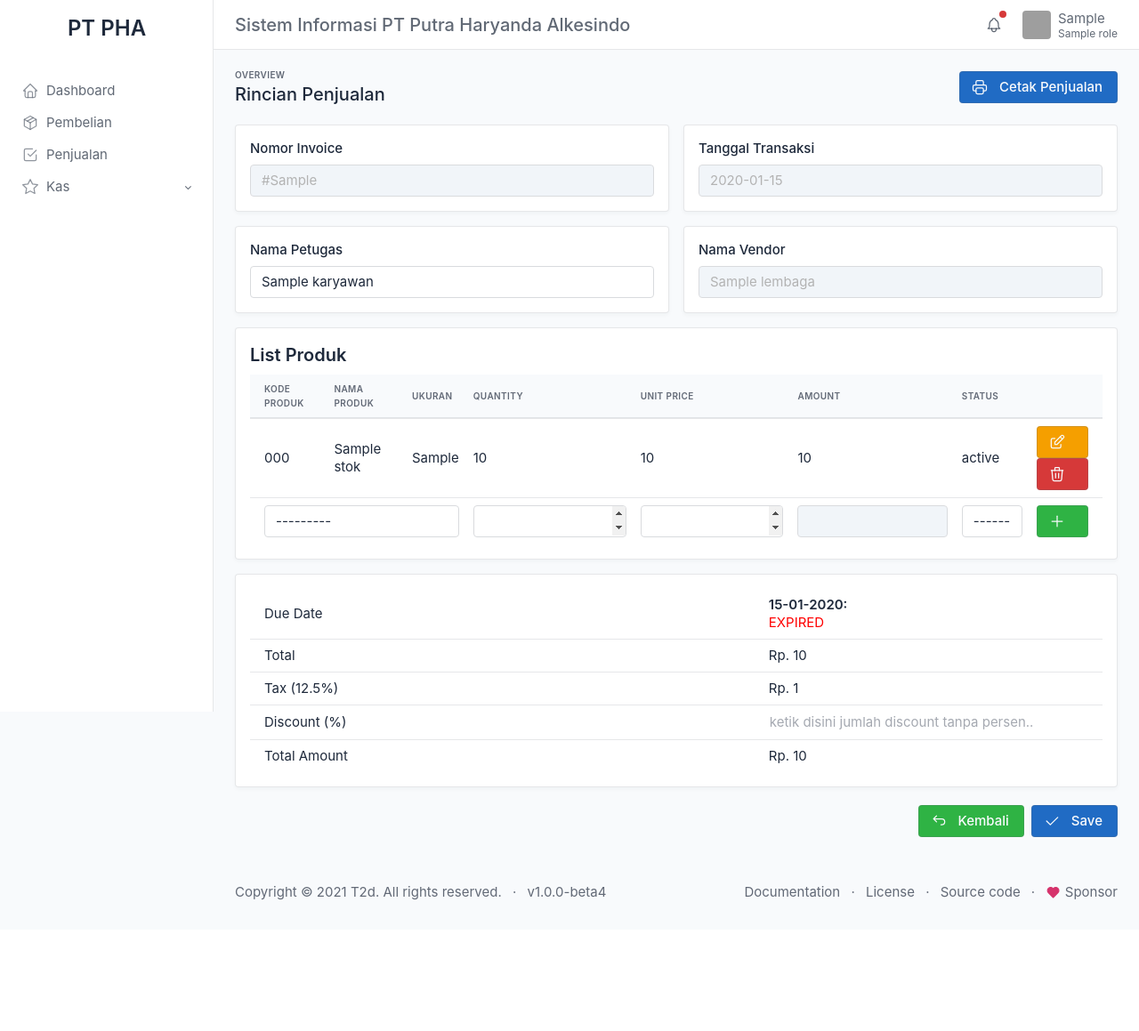
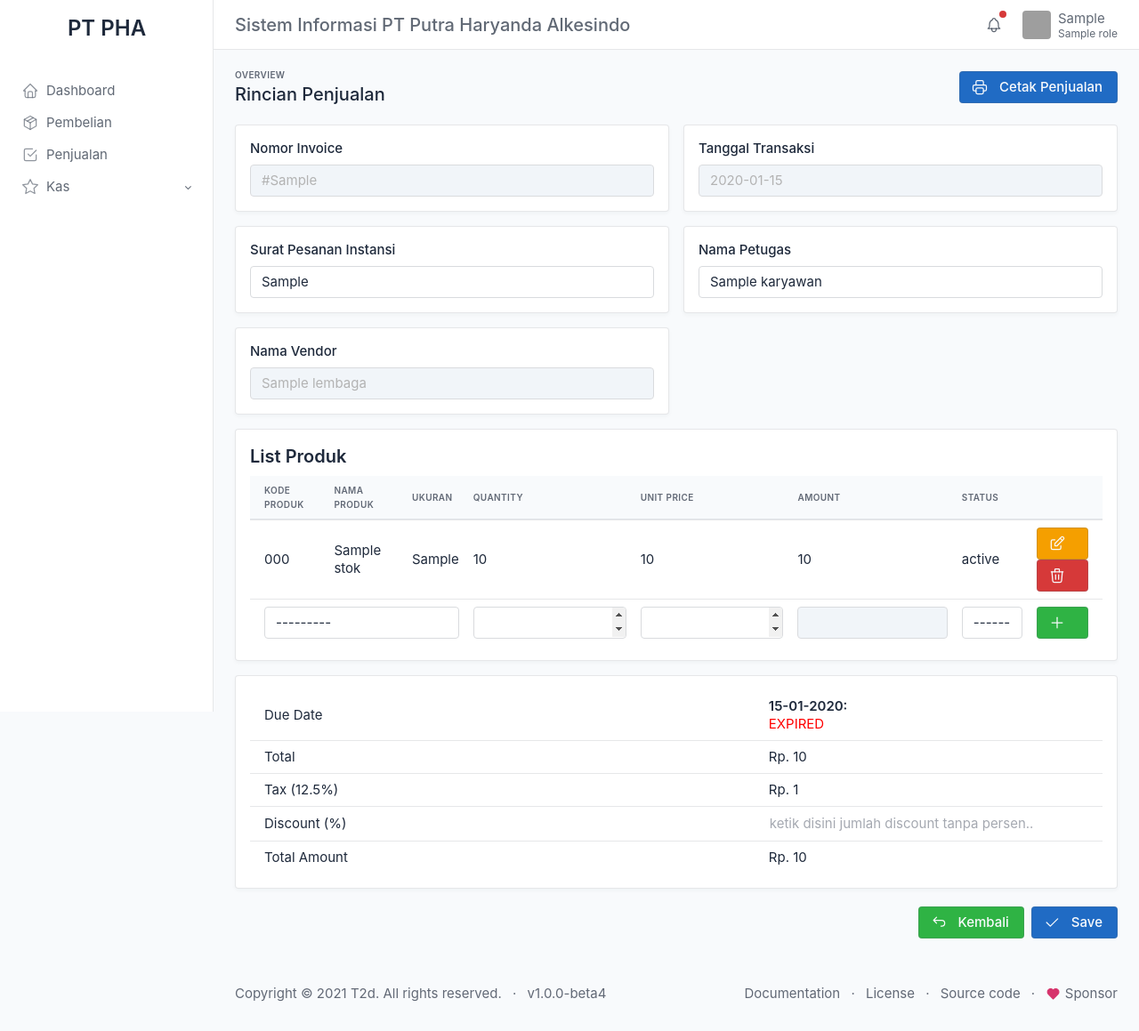
Before and after one commit to EkyGalih/edisalkes, a Django app: page /penjualan/detail/00000000-0000-0000-0000-000000000001 in a window 1280 px wide. Shown: the whole page at 89% size. Before the commit the page ends 1012 px from the top, so only its background shows below. Run offline with Django 3.2, Linux system fonts and the light colour scheme; a user stored in the database is signed in; data comes from the database, SQL or seed files in the repository; tables that the repository leaves empty hold one stand-in row (values such as "Sample post"); parts of the project's set-up code (start-up, migrations or seed data) failed here and were passed over; some libraries are stand-ins or nearby versions; grey boxes are pictures that could not be loaded.

Commit message:
perbaikan bagian staff 70%

```diff
--- a/src/forms/sales_forms.py
+++ b/src/forms/sales_forms.py
@@ -24,7 +24,7 @@ class SalesFormEdit(forms.ModelForm):
 
     class Meta:
         model = Sales
-        fields = ('transaction_date','vendor_name','dp','receiver_name','discount')
+        fields = ('transaction_date','vendor_name','dp','receiver_name','discount', 'surat_pesanan_instansi')
 
     def __init__(self, *args, **kwargs):
         super(SalesFormEdit, self).__init__(*args, **kwargs)
@@ -35,6 +35,7 @@ class SalesFormEdit(forms.ModelForm):
         self.fields['vendor_name'].widget.attrs['class'] = "form-control"
         self.fields['dp'].widget.attrs['class'] = "form-control"
         self.fields['receiver_name'].widget.attrs['class'] = "form-control"
+        self.fields['surat_pesanan_instansi'].widget.attrs['class'] = "form-control"
 
 class SalesFormEdit2(forms.ModelForm):
 
--- a/src/models/TransactionRecord_M.py
+++ b/src/models/TransactionRecord_M.py
@@ -208,6 +208,7 @@ class Sales(models.Model):
     status = models.ForeignKey(MasterStatus, on_delete=models.SET_NULL,
                                related_name="has_status", blank=True, null=True)
     pic = models.CharField(max_length=255)
+    surat_pesanan_instansi = models.CharField(max_length=100)
     created_at = models.DateTimeField(auto_now_add=True)
     updated_at = models.DateTimeField(blank=True, null=True)
     created_by = models.ForeignKey(User, on_delete=models.SET_NULL, db_column='created_by',
--- a/src/templates/backend/detail-sales.html
+++ b/src/templates/backend/detail-sales.html
@@ -65,6 +65,15 @@
 
                 <label class="form-label">Tanggal Transaksi</label>
                 <input style="color:#B3B3B3;"  type="text" class="form-control" value="{{trs.transaction_date|date:'Y-m-d'}}" readonly id="id_transaction_date" name="transaction_date">
+            </div>
+        </div>
+    </div>
+    <div class="col-sm-7 col-lg-6">
+        <div class="card">
+            <div class="card-body">
+
+                <label class="form-label">Surat Pesanan Instansi</label>
+                <input type="text" class="form-control" value="{{trs.surat_pesanan_instansi}}" name="surat_pesanan_instansi">
             </div>
         </div>
     </div>
```
